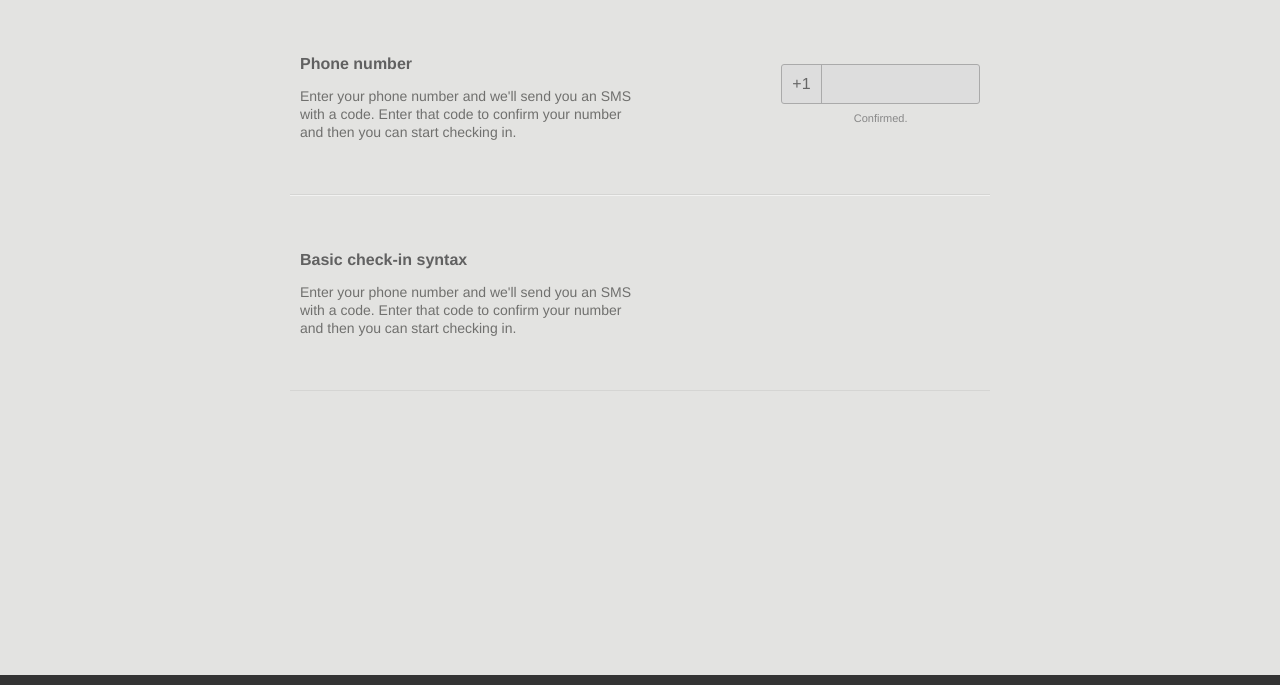
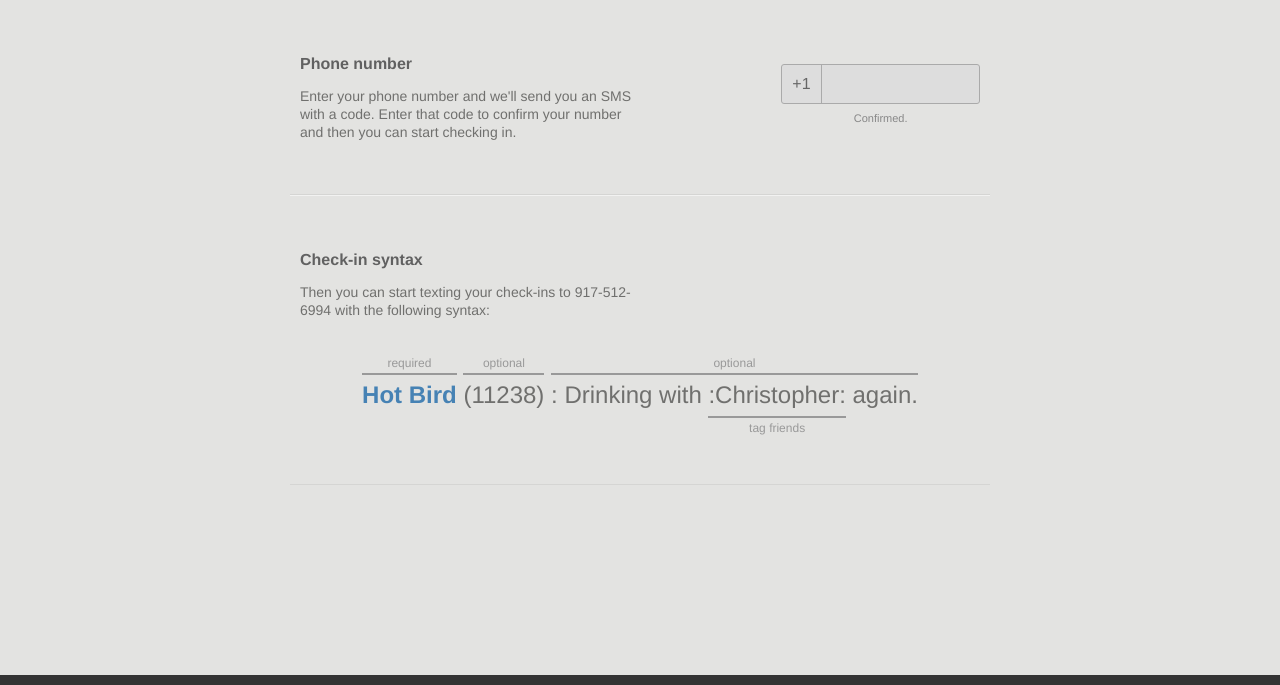
Before and after one commit to dfm/4sq, a Flask app: a page that uses templates/main.html in a window 1280 px wide. Shown: the part 90-775 px from the top of the page. Run offline with Flask 2, Linux system fonts and the light colour scheme; the visitor is signed in with stand-in values (Sample User, id 1); data comes from the database, SQL or seed files in the repository.

Commit message:
adding syntax

```diff
--- a/static/screen.css
+++ b/static/screen.css
@@ -100,6 +100,41 @@ a:hover {
     padding-top: 25px;
 }
 
+#syntax-wrapper {
+    clear: both;
+    text-align: center;
+    font-weight: 200;
+    color: #70706e;
+    font-size: 24px;
+    line-height: 1.7;
+    padding: 20px 0 0;
+}
+
+.syntax-element {
+    display: inline-block;
+}
+
+.syntax-element span {
+    display: block;
+}
+
+.syntax-element .top {
+    font-size: 0.5em;
+    border-bottom: 2px solid #999;
+    color: #999;
+}
+
+.syntax-element .bottom {
+    font-size: 0.5em;
+    border-top: 2px solid #999;
+    color: #999;
+}
+
+.syntax-element .empty {
+    border-color: transparent;
+}
+
+
 .input-block {
     font-size: 16px;
     display: block;
--- a/templates/main.html
+++ b/templates/main.html
@@ -57,10 +57,38 @@
 
     <div class="section-body">
         <div class="section-info">
-            <h3>Basic check-in syntax</h3>
-            <p>Enter your phone number and we'll send you an SMS with a
-            code. Enter that code to confirm your number and then you can
-            start checking in.</p>
+            <h3>Check-in syntax</h3>
+            <p>Then you can start texting your check-ins to 917-512-6994 with
+            the following syntax:</p>
+        </div>
+        <div id="syntax-wrapper">
+            <div class="syntax-element">
+                <span class="top">required</span>
+                <span class="middle required"><a href="https://foursquare.com/v/hot-bird/4bcb54340687ef3b057cddcc" target="_blank">Hot Bird</a></span>
+                <span class="bottom empty">&nbsp;</span>
+            </div>
+            <div class="syntax-element">
+                <span class="top">optional</span>
+                <span class="middle">(11238)</span>
+                <span class="bottom empty">&nbsp;</span>
+            </div>
+            <div class="syntax-element">
+                <span class="top">optional</span>
+                <span class="middle">
+                    <div class="syntax-element">
+                        <span class="middle">: Drinking with</span>
+                        <span class="bottom empty">&nbsp;</span>
+                    </div>
+                    <div class="syntax-element">
+                        <span class="middle">:Christopher:</span>
+                        <span class="bottom">tag friends</span>
+                    </div>
+                    <div class="syntax-element">
+                        <span class="middle">again.</span>
+                        <span class="bottom empty">&nbsp;</span>
+                    </div>
+                </span>
+            </div>
         </div>
     </div>
 </div>
```
